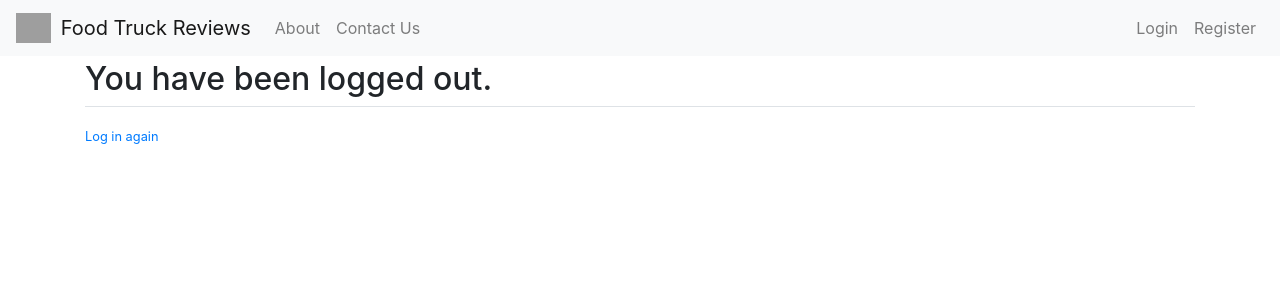
After one commit to fourmattunderscore/foodtruckreviews, a Django app: page /logout/ in a window 1280 px wide. The commit adds this page. Shown: the top 300 px of the page. Run offline with Django 3.2, Linux system fonts and the light colour scheme; some libraries are stand-ins or nearby versions; grey boxes are pictures that could not be loaded.

Commit message:
Login route created, users are now able to login

```diff
--- a/foodtruckreviews/settings.py
+++ b/foodtruckreviews/settings.py
@@ -124,3 +124,6 @@ STATIC_URL = '/assets/'
 STATICFILES_DIRS = (os.path.join(BASE_DIR, "assets"),)
 
 CRISPY_TEMPLATE_PACK = 'bootstrap4'
+
+LOGIN_REDIRECT_URL = 'reviews-home'
+LOGIN_URL = 'user-login'
--- a/foodtruckreviews/urls.py
+++ b/foodtruckreviews/urls.py
@@ -21,6 +21,7 @@ from users import views as user_views
 urlpatterns = [
     path('admin/', admin.site.urls),
     path('register/', user_views.register, name="user-register"),
+    path('account/', user_views.account, name="user-account"),
     path('login/', auth_views.LoginView.as_view(template_name='users/login.html'), name="user-login"),
     path('logout/', auth_views.LogoutView.as_view(template_name='users/logout.html'), name="user-logout"),
     path('', include('truckReviews.urls'))
--- a/truckReviews/templates/truckReviews/base.html
+++ b/truckReviews/templates/truckReviews/base.html
@@ -12,16 +12,10 @@
     <!--Website Icon-->
     <link rel="icon" href="{% static 'images/foodtruck.ico' %}" />
 
-    <!--Bootstrap CSS-->
-    <link rel="stylesheet" href="https://stackpath.bootstrapcdn.com/bootstrap/4.5.0/css/bootstrap.min.css" integrity="sha384-9aIt2nRpC12Uk9gS9baDl411NQApFmC26EwAOH8WgZl5MYYxFfc+NcPb1dKGj7Sk" crossorigin="anonymous">
-
-    <!--Bootstrap JS-->
-    <script src="https://code.jquery.com/jquery-3.5.1.slim.min.js" integrity="sha384-DfXdz2htPH0lsSSs5nCTpuj/zy4C+OGpamoFVy38MVBnE+IbbVYUew+OrCXaRkfj" crossorigin="anonymous" defer></script>
-    <script src="https://cdn.jsdelivr.net/npm/popper.js@1.16.0/dist/umd/popper.min.js" integrity="sha384-Q6E9RHvbIyZFJoft+2mJbHaEWldlvI9IOYy5n3zV9zzTtmI3UksdQRVvoxMfooAo" crossorigin="anonymous" defer></script>
-    <script src="https://stackpath.bootstrapcdn.com/bootstrap/4.5.0/js/bootstrap.min.js" integrity="sha384-OgVRvuATP1z7JjHLkuOU7Xw704+h835Lr+6QL9UvYjZE3Ipu6Tp75j7Bh/kR0JKI" crossorigin="anonymous" defer></script>
+    {% include "truckReviews/include/imports.html" %}
 </head>
 <body>
-    {% include "truckReviews/navbar.html" %}
+    {% include "truckReviews/include/navbar.html" %}
     {% if messages %}
         {% for message in messages %}
             <div class="alert alert-{{ message.tags }} container mt-1">
@@ -32,6 +26,6 @@
     <main class='container'>
         {% block content %}{% endblock %}
     </main>
-    {% include "truckReviews/footer.html" %}
+    {% include "truckReviews/include/footer.html" %}
 </body>
 </html>
--- /dev/null
+++ b/truckReviews/templates/truckReviews/include/imports.html
@@ -0,0 +1,7 @@
+<!--Bootstrap CSS-->
+<link rel="stylesheet" href="https://stackpath.bootstrapcdn.com/bootstrap/4.5.0/css/bootstrap.min.css" integrity="sha384-9aIt2nRpC12Uk9gS9baDl411NQApFmC26EwAOH8WgZl5MYYxFfc+NcPb1dKGj7Sk" crossorigin="anonymous">
+
+<!--Bootstrap JS-->
+<script src="https://code.jquery.com/jquery-3.5.1.slim.min.js" integrity="sha384-DfXdz2htPH0lsSSs5nCTpuj/zy4C+OGpamoFVy38MVBnE+IbbVYUew+OrCXaRkfj" crossorigin="anonymous" defer></script>
+<script src="https://cdn.jsdelivr.net/npm/popper.js@1.16.0/dist/umd/popper.min.js" integrity="sha384-Q6E9RHvbIyZFJoft+2mJbHaEWldlvI9IOYy5n3zV9zzTtmI3UksdQRVvoxMfooAo" crossorigin="anonymous" defer></script>
+<script src="https://stackpath.bootstrapcdn.com/bootstrap/4.5.0/js/bootstrap.min.js" integrity="sha384-OgVRvuATP1z7JjHLkuOU7Xw704+h835Lr+6QL9UvYjZE3Ipu6Tp75j7Bh/kR0JKI" crossorigin="anonymous" defer></script>
--- a/truckReviews/templates/truckReviews/navbar.html
+++ b/truckReviews/templates/truckReviews/include/navbar.html
@@ -21,22 +21,30 @@
             <li class="nav-item">
                 <a href="#" class="nav-link">Contact Us</a>
             </li>
+            {% if user.is_authenticated %}
                 <li class="nav-item">
                     <a href="#" class="nav-link disabled">My Reviews</a>
                 </li>
+            {% endif %}
         </ul>
 
         <!--Right-->
         <ul class="navbar-nav ml-auto">
+            {% if user.is_authenticated %}
+                <li class="nav-item">
+                    <a href="{% url 'user-account' %}" class="nav-link">Account</a>
+                </li>
+                <li class="nav-item">
+                    <a href="{% url 'user-logout' %}" class="nav-link">Logout</a>
+                </li>
+            {% else %}
                 <li class='nav-item'>
                     <a href="{% url 'user-login' %}" class="nav-link">Login</a>
                 </li>
                 <li class="nav-item">
                     <a href="{% url 'user-register' %}" class="nav-link">Register</a>
                 </li>
-            <li class="nav-item">
-                <a href="#" class="nav-link disabled">Account</a>
-            </li>
+            {% endif %}
         </ul>
     </div>
 </nav>
--- /dev/null
+++ b/users/templates/users/account.html
@@ -0,0 +1,5 @@
+{% extends "truckReviews/base.html" %}
+{% load crispy_forms_tags %}
+{% block content %}
+    <h1>{{ user.username }}</h1>
+{% endblock content %}
--- /dev/null
+++ b/users/templates/users/logout.html
@@ -0,0 +1,9 @@
+{% extends "truckReviews/base.html" %}
+{% block content %}
+    <h2 class="mt-1">You have been logged out.</h2>
+    <div class="border-top pt-3">
+        <small class="text-muted">
+            <a href="{% url 'user-login' %}">Log in again</a>
+        </small>
+    </div>
+{% endblock content %}
```
Also changed, not shown: users/templates/users/login.html (+19 -1 lines), users/views.py (+5 -4 lines), truckReviews/templates/truckReviews/include/footer.html (added). Lines whose indentation alone changed are shown as unchanged.
